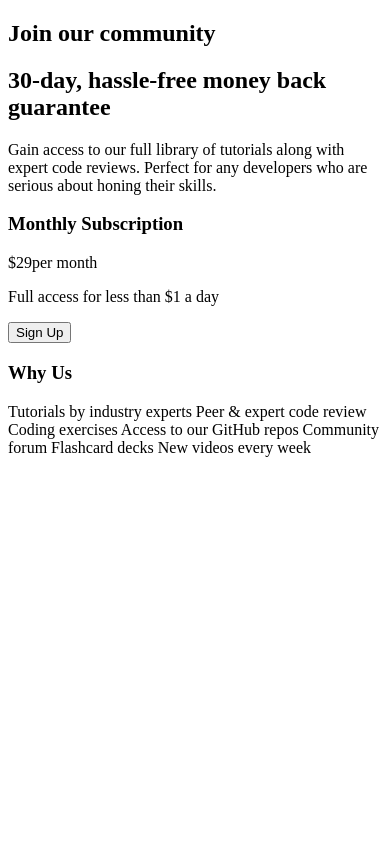
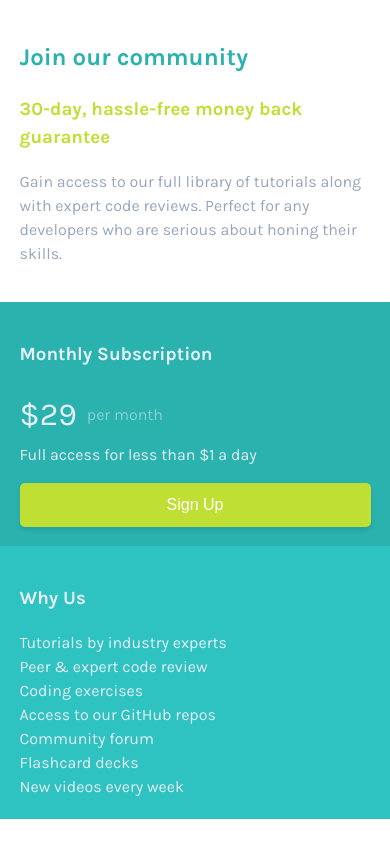
Before and after one commit to mrMikHippo/single-price-grid-component, a plain HTML site: page index.html in a window 390 px wide. Drawn offline with Linux system fonts and the light colour scheme.

Commit message:
Added mobile first styles.

```diff
--- a/css/styles.css
+++ b/css/styles.css
@@ -0,0 +1,95 @@
+html {
+  box-sizing: border-box;
+}
+
+*, *:before, *:after {
+  box-sizing: inherit;
+}
+
+body {
+  margin: 0;
+
+  font-family: 'Karla', sans-serif;
+  font-size: 16px;
+  line-height: 1.5;
+  color: hsl(204, 43%, 93%);
+  font-weight: 400;
+}
+
+h1 {
+  color: hsl(179, 62%, 43%);
+}
+
+.sub-title {
+  color: hsl(71, 73%, 54%);
+}
+
+section {
+  padding: 5%;
+}
+
+.description {
+  color: hsl(218, 22%, 67%);
+}
+
+/* Main */
+.wrapper {
+  display: flex;
+  flex-direction: column;
+}
+
+.join-us {
+  background-color: ;
+}
+.monthly-subscription {
+  background-color: hsl(179, 62%, 43%);
+}
+
+.price-wrapper {
+  display: flex;
+  align-items: center;
+}
+
+.price {
+  font-size: 2rem;
+  margin: 0 10px 0 0;
+
+}
+
+.price-desc {
+  opacity: 0.5;
+  font-size: 1rem;
+}
+
+.offer {
+  margin-top: 0;
+}
+
+.why-us {
+  background-color: hsl(179, 62%, 47%);
+}
+
+.why-us p {
+  padding: 0;
+  margin: 0;
+}
+
+.sign-up {
+  background-color: hsl(71, 73%, 54%);
+  border: none;
+  border-radius: 5px;
+  width: 100%;
+  font-size: 1rem;
+  color: hsl(255, 100%, 100%);
+  padding: 13px 0;
+  box-shadow: 0 3px 5px rgba(0,0,0,0.1);
+}
+
+.sign-up:focus {
+  outline: none;
+}
+
+.sign-up:hover {
+  color: hsl(0, 0%, 28%);
+  background-color: hsl(71, 53%, 54%);
+}
--- a/index.html
+++ b/index.html
@@ -9,6 +9,8 @@
 
   <title>Frontend Mentor | Single Price Grid Component</title>
 
+  <link href="https://fonts.googleapis.com/css?family=Karla:400,700&display=swap" rel="stylesheet">
+
   <link rel="stylesheet" href="css/styles.css">
   <link rel="stylesheet" href="css/responsive.css">
 </head>
@@ -17,29 +19,30 @@
   <main class="wrapper">
     <section class="join-us">
       <h1 class="title">Join our community</h1>
-      <h2 class="sub-title">30-day, hassle-free money back guarantee</h2>
+      <h3 class="sub-title">30-day, hassle-free money back guarantee</h3>
       <p class="description">Gain access to our full library of tutorials along with expert code reviews.
         Perfect for any developers who are serious about honing their skills.</p>
     </section>
 
     <section class="monthly-subscription">
-      <h3 class="title-subscription">Monthly Subscription</h3>
-      <div>
-        <p class="price-desc"><span class="price">&dollar;29</span>per month</p>
+      <h3>Monthly Subscription</h3>
+      <div class="price-wrapper">
+        <p class="price">&dollar;29</p>
+        <p class="price-desc"> per month</p>
       </div>
-      <p class="description">Full access for less than &dollar;1 a day</p>
+      <p class="offer">Full access for less than &dollar;1 a day</p>
       <button class="sign-up">Sign Up</button>
     </section>
 
     <section class="why-us">
       <h3>Why Us</h3>
-      <p class="description">Tutorials by industry experts
-        Peer &amp; expert code review
-        Coding exercises
-        Access to our GitHub repos
-        Community forum
-        Flashcard decks
-        New videos every week</p>
+      <p>Tutorials by industry experts</p>
+      <p>Peer &amp; expert code review</p>
+      <p>Coding exercises</p>
+      <p>Access to our GitHub repos</p>
+      <p>Community forum</p>
+      <p>Flashcard decks</p>
+      <p>New videos every week</p>
     </section>
   </main>
 </body>
```
Also changed, not shown: design/mobile-design.jpg.
